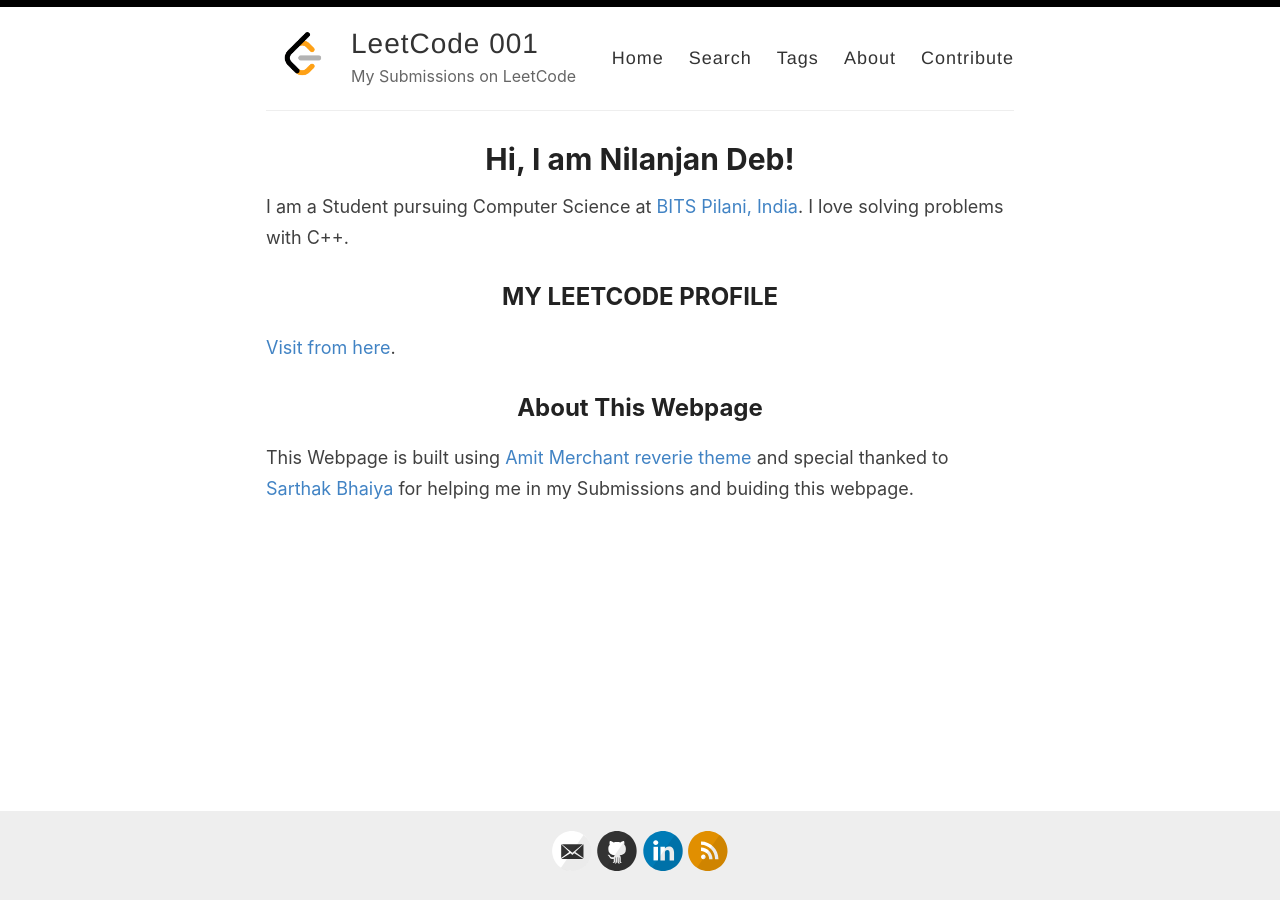
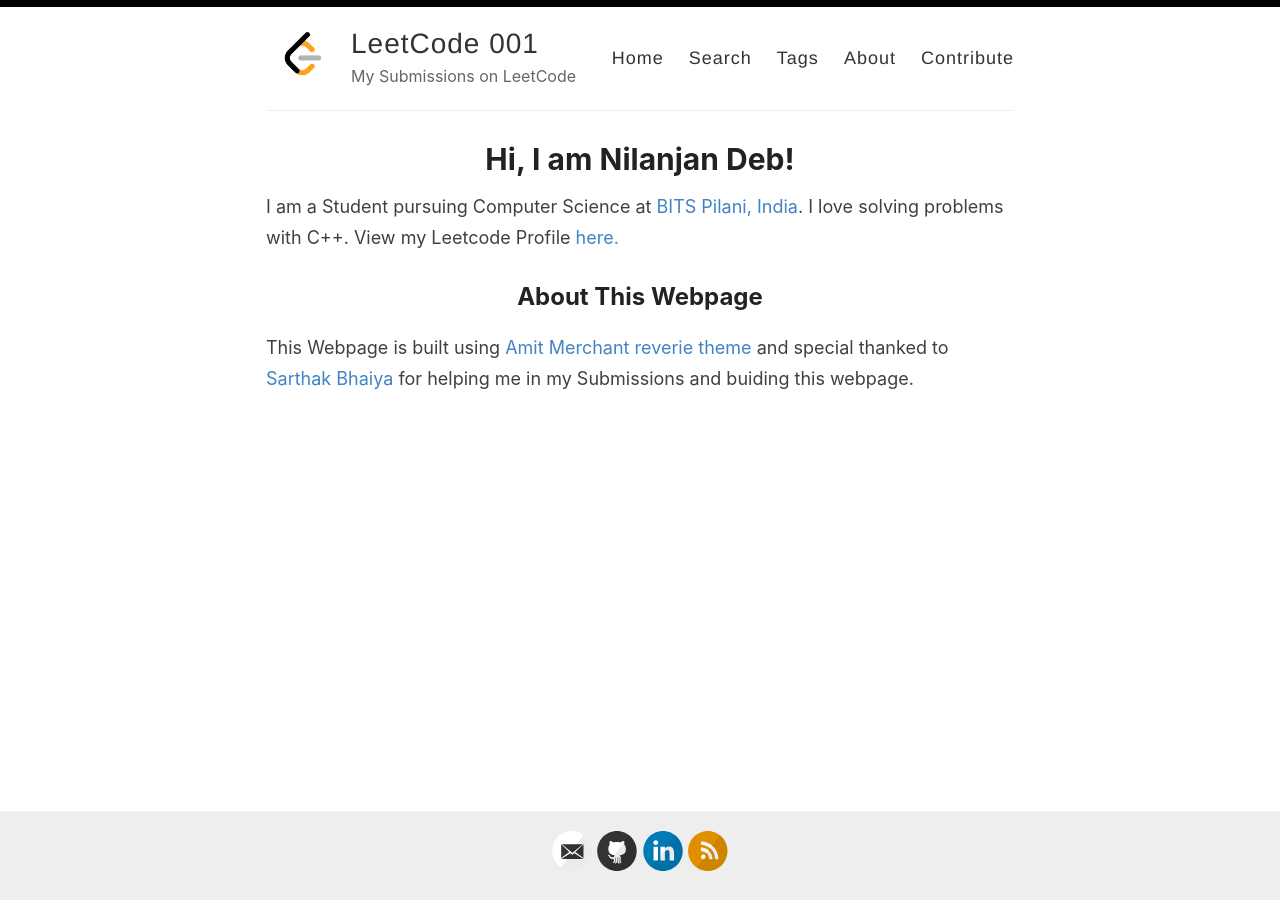
Before and after one commit to nil1729/LEETCODE-001, a Jekyll site: the page built from _pages/about.md, in a window 1280 px wide. Built offline with Jekyll 4.4.1, drawn with Linux system fonts in a browser that asks for light colours.

Commit message:
update about.md and contribute.md

```diff
--- a/_pages/about.md
+++ b/_pages/about.md
@@ -3,10 +3,7 @@ layout: page
 permalink: /about/
 title: Hi, I am Nilanjan Deb!
 ---
-I am a Student pursuing Computer Science at [BITS Pilani, India](https://www.bits-pilani.ac.in). I love solving problems with C++.
-
-## MY LEETCODE PROFILE
-[Visit from here](https://leetcode.com/nilanjan172nsvian/).
+I am a Student pursuing Computer Science at [BITS Pilani, India](https://www.bits-pilani.ac.in). I love solving problems with C++. View my Leetcode Profile [here.](https://leetcode.com/nilanjan172nsvian/)
 
 ## About This Webpage
 This Webpage is built using [Amit Merchant reverie theme](https://github.com/amitmerchant1990/reverie) and special thanked to [Sarthak Bhaiya](https://github.com/sarthak-sehgal) for helping me in my Submissions and buiding this webpage.
```
Also changed, not shown: _pages/contribute.md (+0 -2 lines).
